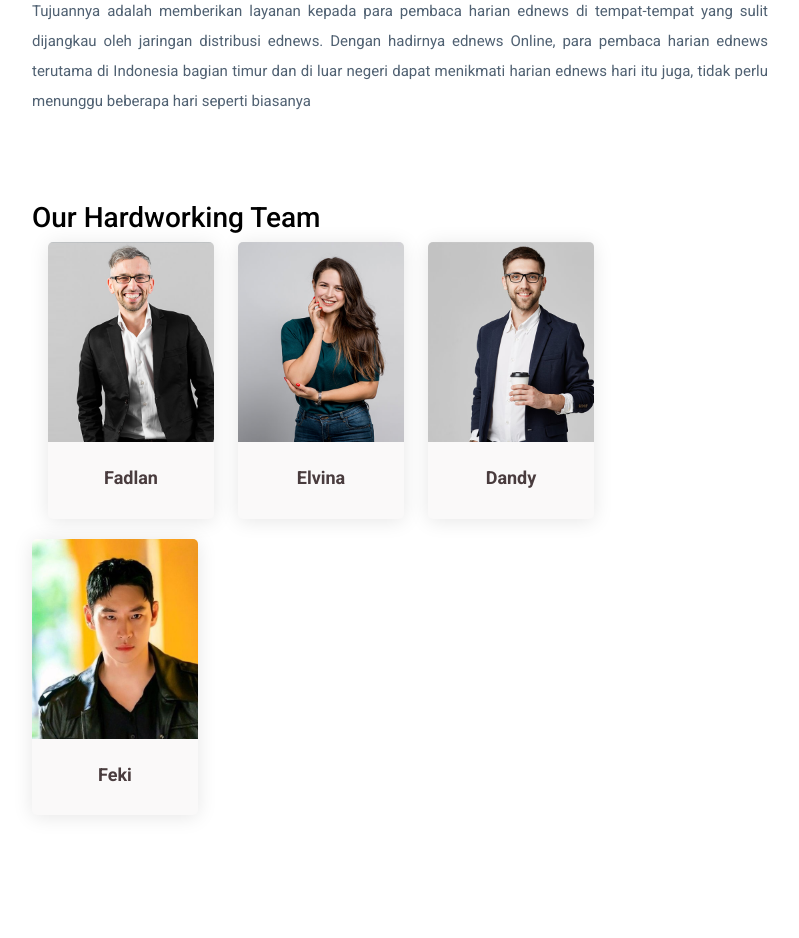
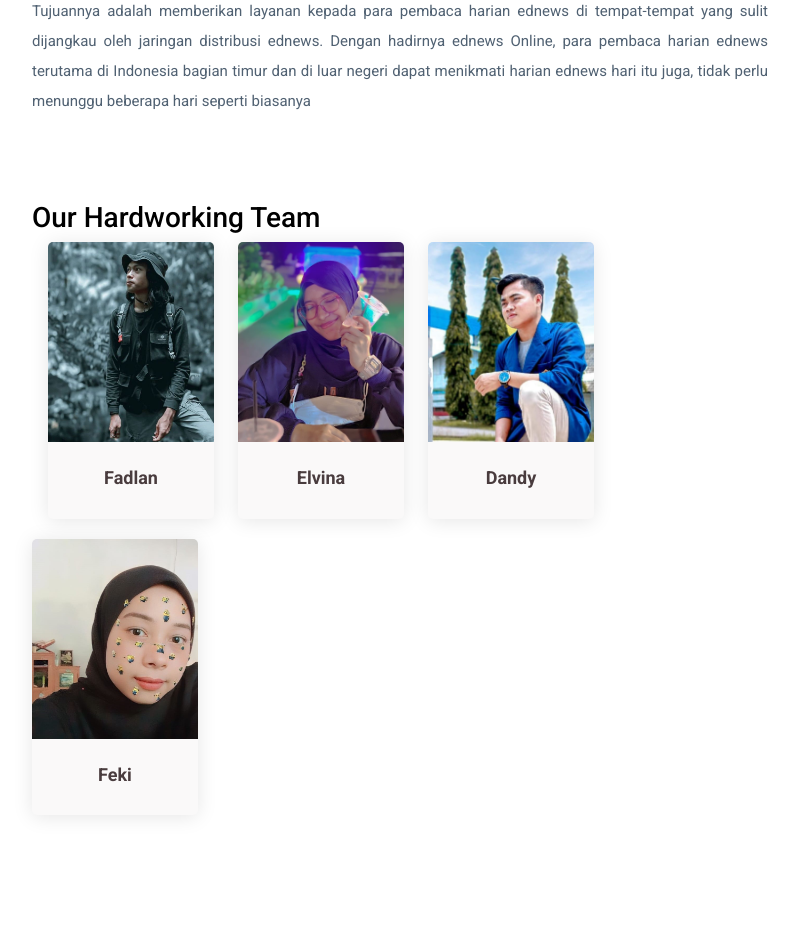
Before and after one commit to vinarosant/eduwork_tb_kelompok_d, a PHP site: page /about.php in a window 1280 px wide. Shown: the part 1277-2215 px from the top of the page, without its empty margins (50-849 px from the left). Run offline with PHP 8.4, Linux system fonts and the light colour scheme; some libraries are stand-ins or nearby versions.

Commit message:
tambah potoo

```diff
--- a/about.php
+++ b/about.php
@@ -122,7 +122,7 @@
         <div class="col-lg-3 col-md-6 d-flex ms-3 align-items-stretch">
           <div class="member">
             <div class="member-img">
-              <img src="assets/img/team/team-1.jpg" class="img-fluid" alt="">
+              <img src="assets/img/team/fad.jpeg" class="img-fluid" alt="">
 
             </div>
             <div class="member-info">
@@ -135,7 +135,7 @@
         <div class="col-lg-3 col-md-6 d-flex align-items-stretch">
           <div class="member">
             <div class="member-img">
-              <img src="assets/img/team/team-2.jpg" class="img-fluid" alt="">
+              <img src="assets/img/team/vin.jpeg" class="img-fluid" alt="">
 
             </div>
             <div class="member-info">
@@ -148,7 +148,7 @@
         <div class="col-lg-3 col-md-6 d-flex align-items-stretch">
           <div class="member">
             <div class="member-img">
-              <img src="assets/img/team/team-3.jpg" class="img-fluid" alt="">
+              <img src="assets/img/team/dan.jpeg" class="img-fluid" alt="">
 
             </div>
             <div class="member-info">
@@ -161,7 +161,7 @@
         <div class="col-lg-3 col-md-6 d-flex align-items-stretch">
           <div class="member">
             <div class="member-img">
-              <img src="assets/img/team/jeha2.jpg" class="img-fluid" alt="">
+              <img src="assets/img/team/fek.jpeg" class="img-fluid" alt="">
 
             </div>
             <div class="member-info">
```
Also changed, not shown: assets/img/team/dan.jpeg (added), assets/img/team/fad.jpeg (added), assets/img/team/fek.jpeg (added), assets/img/team/vin.jpeg (added).
